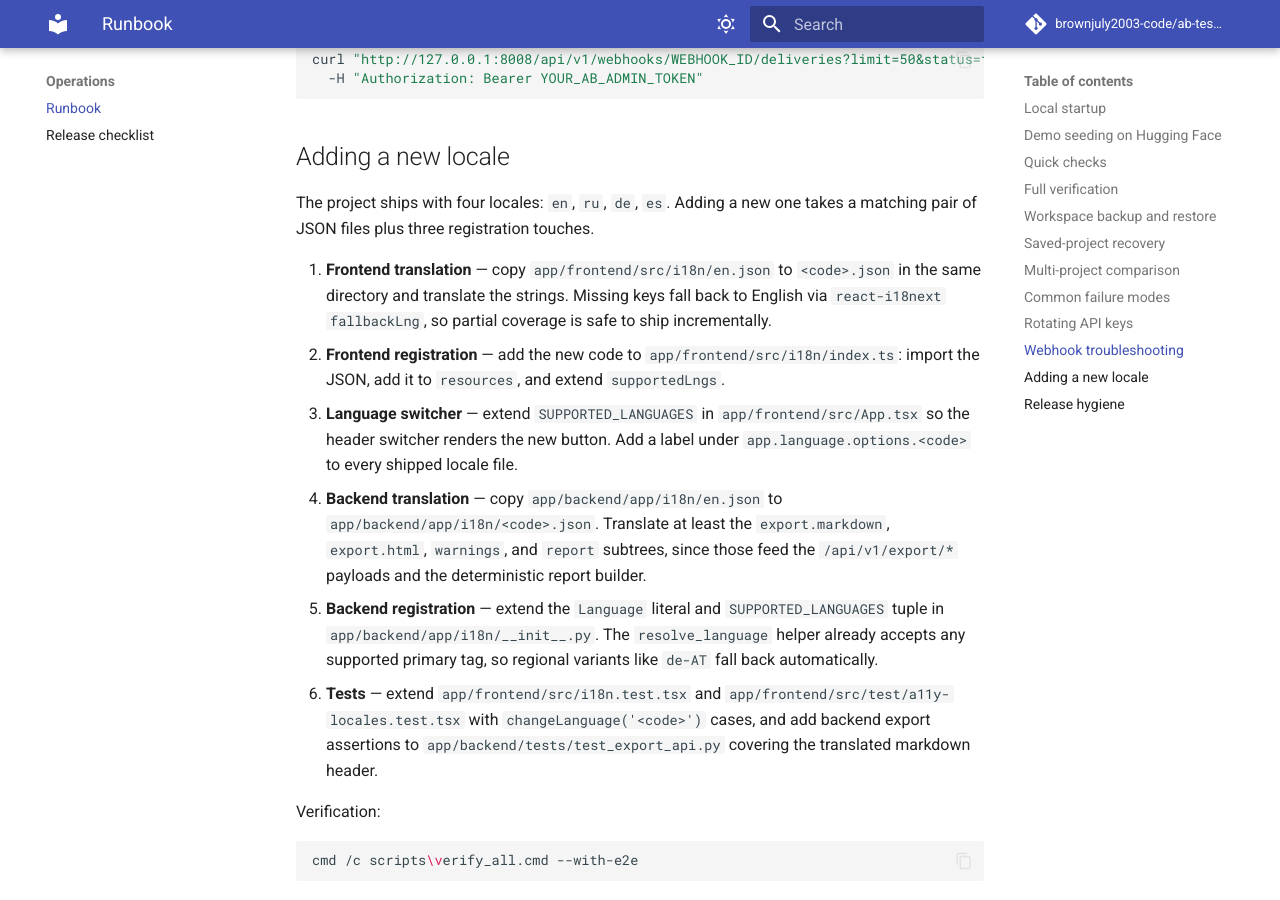
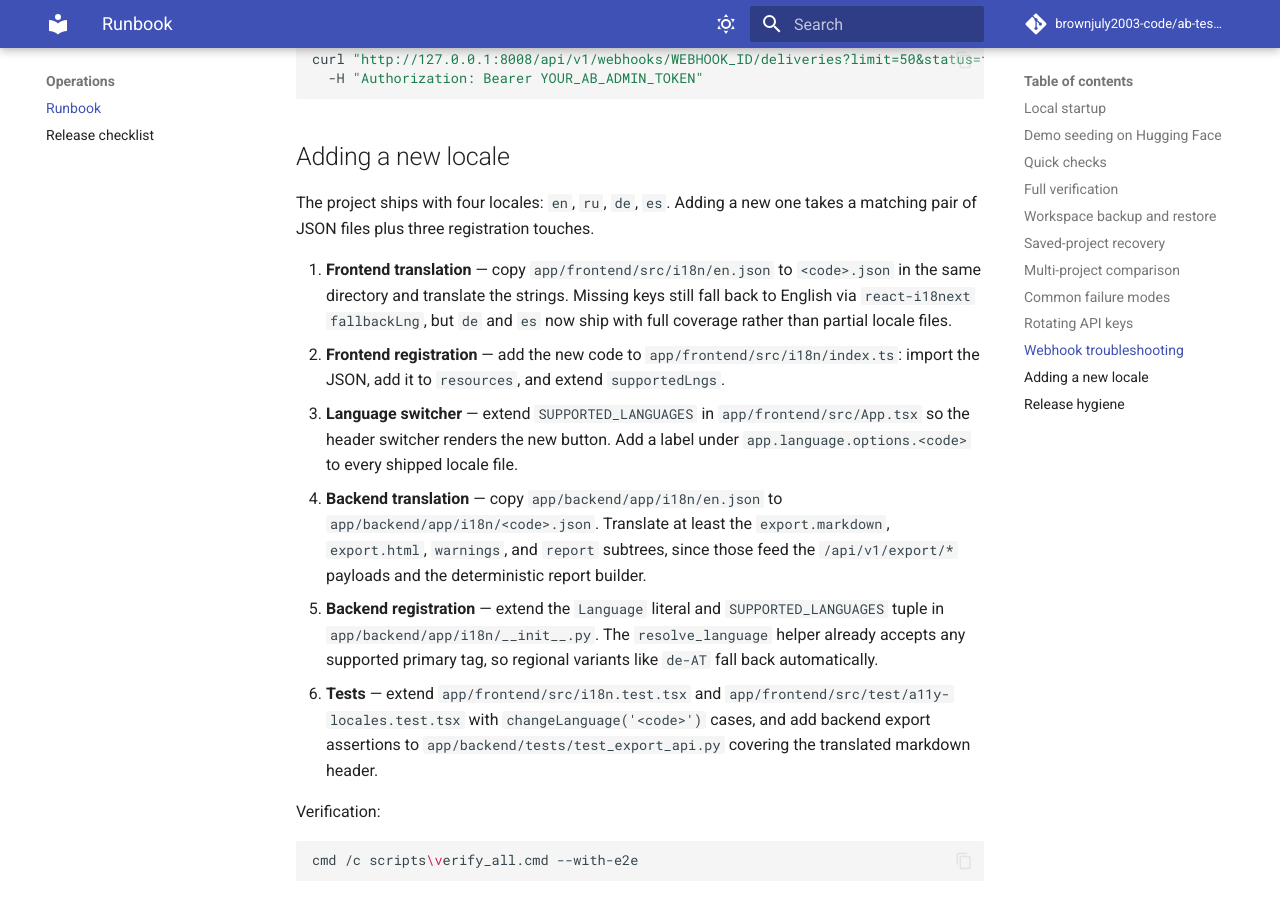
Before and after one commit to brownjuly2003-code/ab-test-research-designer, an MkDocs documentation site: the page built from docs-site/operations/runbook.md, in a window 1280 px wide and 900 px high, scrolled down 7847 px. Built offline with MkDocs 1.6.1 and Material for MkDocs 9.7.7, drawn with Linux system fonts in a browser that asks for light colours; comment, search, counter and statistics services are not loaded.

Commit message:
feat(i18n): complete de/es UI translation coverage
Bring de.json and es.json from ~3% coverage (32 lines each, only
app.* namespace) to full parity with en.json (1158 lines). All 887
leaf keys now present in every locale with 0 structural differences
and 0 placeholder mismatches. 41 de / 18 es values remain identical
to en — these are technical acronyms (MDE, SRM, HDI, CUPED), brand
names (Slack, SQLite), and short labels where the natural German /
Spanish translation is the same token.

Terminology anchors used consistently:
- de: A/B-Test, Variante, Referenz, Konversionsrate, statistische
  Signifikanz, Stichprobengröße, Kredibilitätsintervall.
- es: test A/B, variante, línea base, tasa de conversión,
  significancia estadística, tamaño de muestra, intervalo de
  credibilidad. Formal register (usted), not tú.

docs/RUNBOOK.md § "adding a new locale" updated to reflect that de
and es now ship with full coverage rather than partial files.

Verified: npm run test -- src/i18n.test.tsx src/test/a11y-locales
.test.tsx → 8/8 passed. Structural diff (leaf paths + placeholders)
clean for en/de/es.

Co-Authored-By: Claude Opus 4.7 (1M context) <noreply@anthropic.com>

```diff
--- a/docs/RUNBOOK.md
+++ b/docs/RUNBOOK.md
@@ -333,7 +333,7 @@ curl "http://127.0.0.1:8008/api/v1/webhooks/WEBHOOK_ID/deliveries?limit=50&statu
 
 The project ships with four locales: `en`, `ru`, `de`, `es`. Adding a new one takes a matching pair of JSON files plus three registration touches.
 
-1. **Frontend translation** — copy `app/frontend/src/i18n/en.json` to `<code>.json` in the same directory and translate the strings. Missing keys fall back to English via `react-i18next` `fallbackLng`, so partial coverage is safe to ship incrementally.
+1. **Frontend translation** — copy `app/frontend/src/i18n/en.json` to `<code>.json` in the same directory and translate the strings. Missing keys still fall back to English via `react-i18next` `fallbackLng`, but `de` and `es` now ship with full coverage rather than partial locale files.
 2. **Frontend registration** — add the new code to `app/frontend/src/i18n/index.ts`: import the JSON, add it to `resources`, and extend `supportedLngs`.
 3. **Language switcher** — extend `SUPPORTED_LANGUAGES` in `app/frontend/src/App.tsx` so the header switcher renders the new button. Add a label under `app.language.options.<code>` to every shipped locale file.
 4. **Backend translation** — copy `app/backend/app/i18n/en.json` to `app/backend/app/i18n/<code>.json`. Translate at least the `export.markdown`, `export.html`, `warnings`, and `report` subtrees, since those feed the `/api/v1/export/*` payloads and the deterministic report builder.
```
Also changed, not shown: 2 other files.
